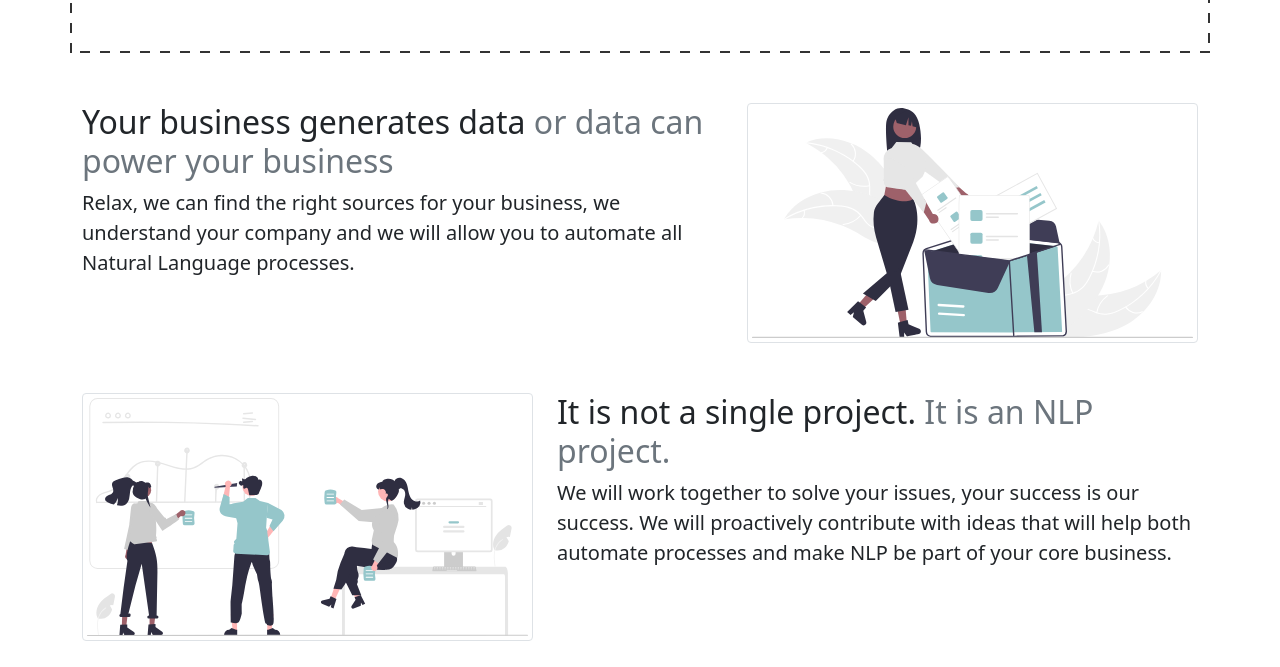
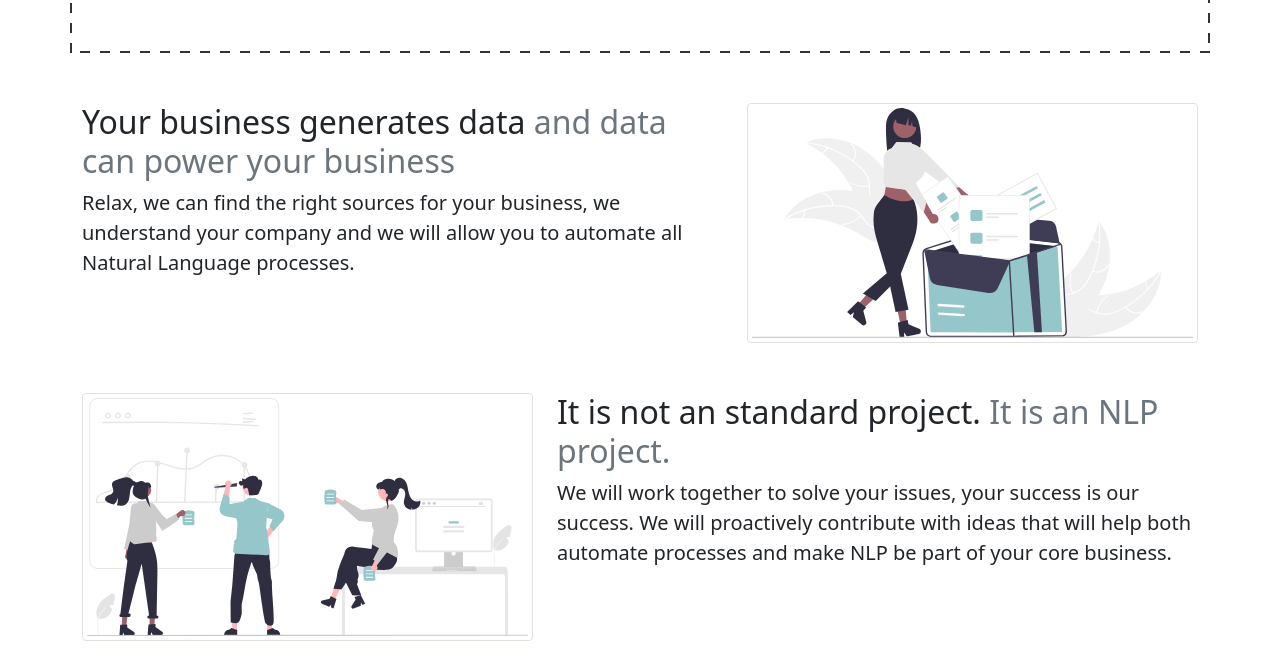
Before and after one commit to lhf-labs/gh-pages, a plain HTML site: page index.html in a window 1280 px wide. Shown: the part 605-1272 px from the top of the page. Drawn offline with nearby package versions, Linux system fonts and the light colour scheme; animation ran at ten frames a second.

Commit message:
Update index.html

```diff
--- a/index.html
+++ b/index.html
@@ -56,7 +56,7 @@
         <div class="row features">
             <div class="col-md-7">
                 <h2 class="featurette-heading">Your business generates data<span
-                        class="text-muted"> or data can power your business</span></h2>
+                        class="text-muted"> and data can power your business</span></h2>
                 <p class="lead">Relax, we can find the right sources for your business, we understand your company and
                     we will allow you to automate all Natural Language processes.</p>
             </div>
@@ -69,7 +69,7 @@
 
         <div class="row features">
             <div class="col-md-7 order-md-2">
-                <h2 class="featurette-heading">It is not a single project. <span
+                <h2 class="featurette-heading">It is not an standard project. <span
                         class="text-muted">It is an NLP project.</span></h2>
                 <p class="lead">We will work together to solve your issues, your success is our success. We will
                     proactively contribute with ideas that will help both automate processes and make NLP be part of
```
